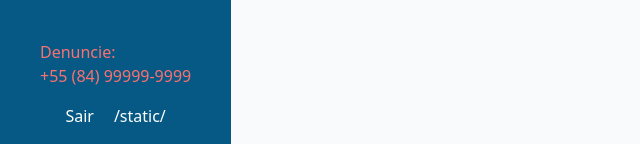
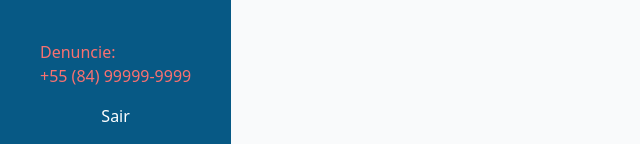
Before and after one commit to Projeto-Integrador-SIGRAH/projeto-integrador, a Django app: page / in a window 1280 px wide. Shown: the part 656-800 px from the top of the page, without its empty margins (0-640 px from the left). Run offline with Django 5.2, Linux system fonts and the light colour scheme; some libraries are stand-ins or nearby versions.

```diff
--- a/templates/base.html
+++ b/templates/base.html
@@ -32,7 +32,6 @@
 
             <a href="#" class="flex justify-center items-center gap-5 text-white">
                 <span>Sair</span>
-                <span>{% static '' %}</span>
             </a>
         </div>
     </section>
```
